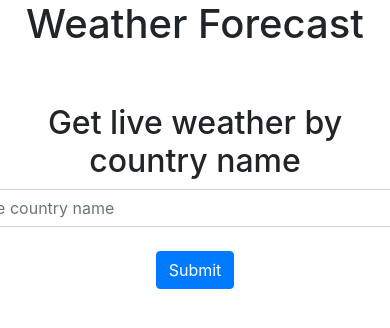
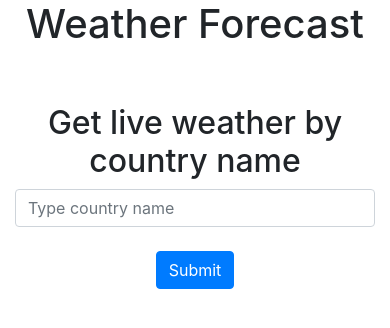
Before and after one commit to 10nayan/personal_account_tracker, a Django app: page /weather in a window 390 px wide. Shown: the top 328 px of the page. Run offline with Django 3.2, Linux system fonts and the light colour scheme.

Commit message:
weather teplated fixed for mobile view

```diff
--- a/pat/templates/pat/weather.html
+++ b/pat/templates/pat/weather.html
@@ -87,7 +87,7 @@
     <br>
     <br>
     <h2>Get live weather by country name</h2>
-    <div style="position:fixed;left:50%;transform:translate(-50%);width:480px;">
+    <div style="position:fixed;left:50%;transform:translate(-50%);width:360px;">
      <input type="text" class="form-control" id="input" placeholder="Type country name">
      <br>
      <button id="btn" type="button" class="btn btn-primary">Submit</button>
```
